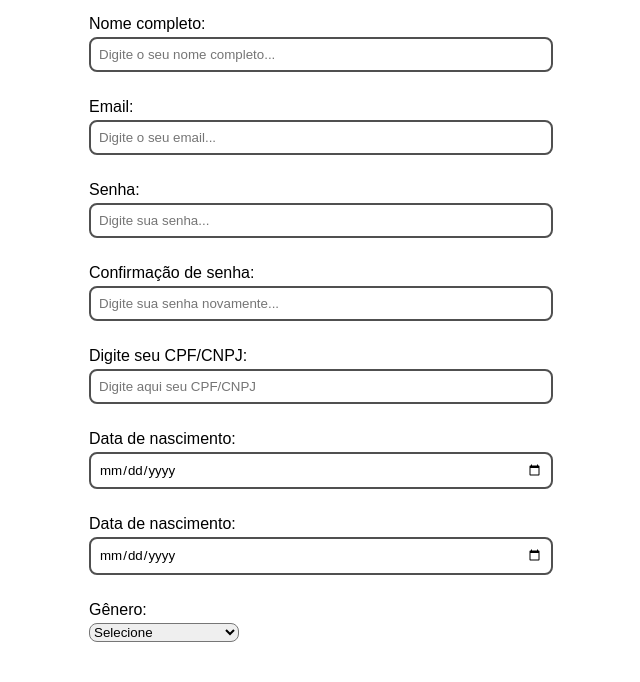
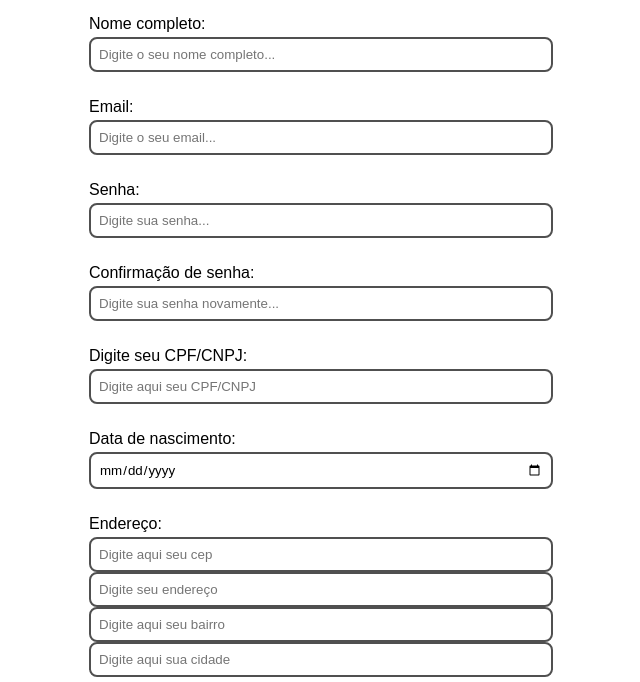
Before and after one commit to wakamana/Projeto, a plain HTML site: page index.html in a window 1280 px wide. Shown: the part 93-775 px from the top of the page, without its empty margins (319-959 px from the left). Drawn offline with Linux system fonts and the light colour scheme; a web font is replaced by a local one.

Commit message:
adicionando endereço no html

```diff
--- a/index.html
+++ b/index.html
@@ -62,8 +62,11 @@
             </div>
 
             <div class="form-content">
-                <label for="endereco">Data de nascimento:</label>
-                <input type="date" id="endereco" min="1900-01-01" max="2200-01-01">
+                <label for="endereco">Endereço:</label>
+                <input type="text" id="cep" placeholder="Digite aqui seu cep">
+                <input type="text" id="endereco" placeholder="Digite seu endereço">
+                <input type="text" id="bairro" placeholder="Digite aqui seu bairro">
+                <input type="text" id="cidade" placeholder="Digite aqui sua cidade">
                 <a>Aqui vai a mensagem de erro...</a>
             </div>
 
```
